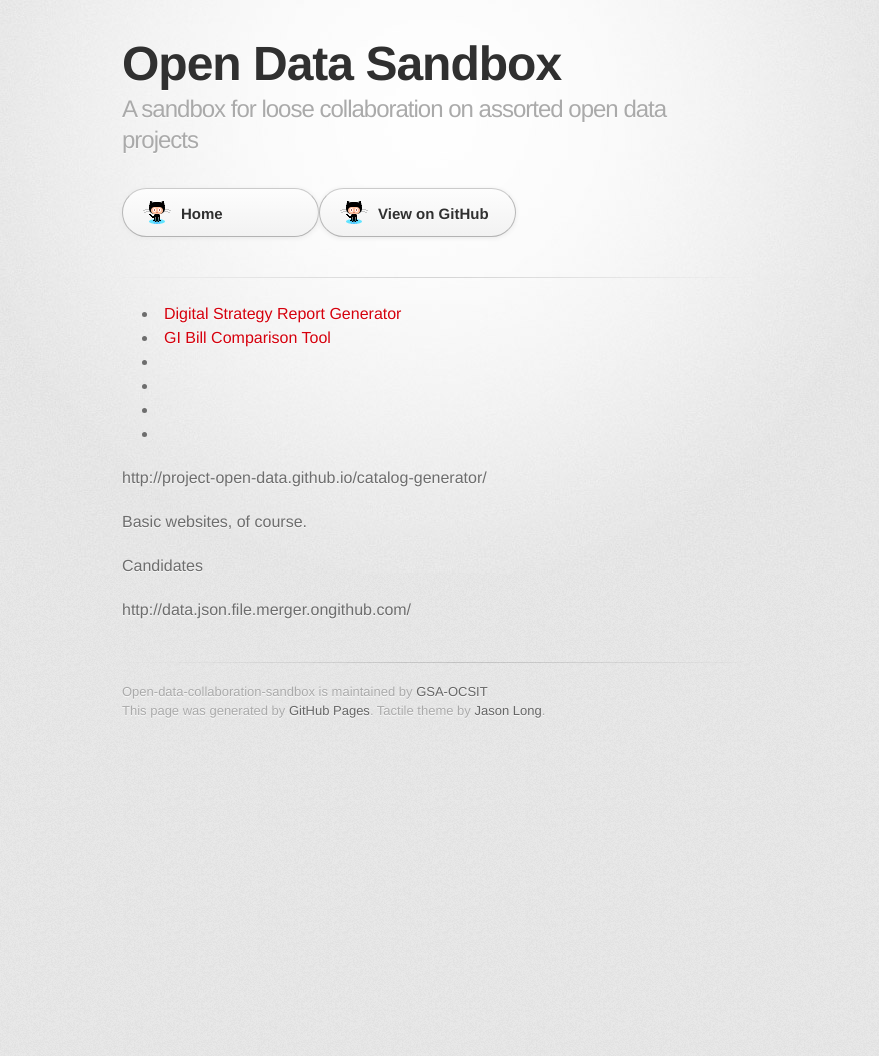
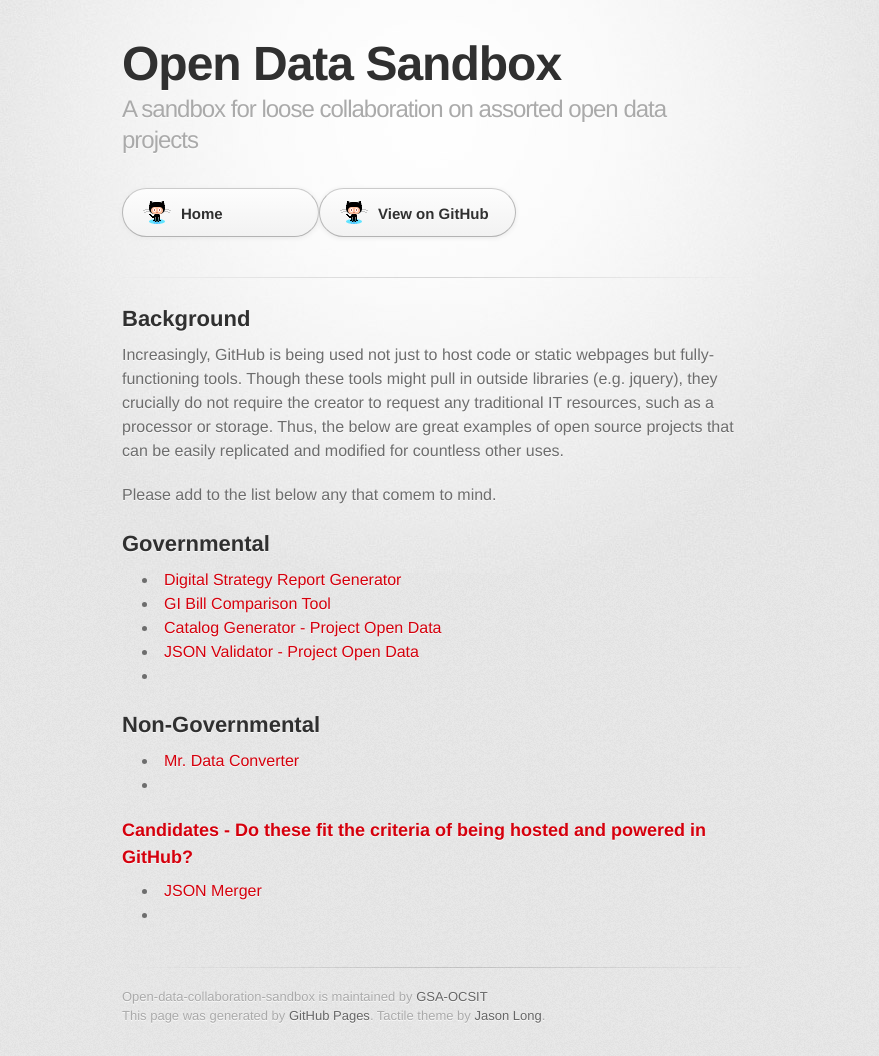
Before and after one commit to GSA/Open-Data-Collaboration-Sandbox, a Jekyll site: the page built from tools_hosted_in_github.md, in a window 1280 px wide. Shown: the whole page, without its empty margins (208-1087 px from the left). Built offline with Jekyll 4.4.1, drawn with Linux system fonts in a browser that asks for light colours; some web fonts are replaced; before the commit the page ends 900 px from its top, so only the background shows below that.

Commit message:
Update tools_hosted_in_github.md

```diff
--- a/tools_hosted_in_github.md
+++ b/tools_hosted_in_github.md
@@ -5,26 +5,26 @@
 filename: tools_hosted_in_github.md
 ---
 
+## Background
 
+Increasingly, GitHub is being used not just to host code or static webpages but fully-functioning tools.  Though these tools might pull in outside libraries (e.g. jquery), they crucially do not require the creator to request any traditional IT resources, such as a processor or storage.  Thus, the below are great examples of open source projects that can be easily replicated and modified for countless other uses.
+
+Please add to the list below any that comem to mind.
+
+
+## Governmental
 
 * [Digital Strategy Report Generator](digital-strategy-generator.apievangelist.com)
 * [GI Bill Comparison Tool](http://department-of-veterans-affairs.github.io/gi-bill-comparison-tool/)
+* [Catalog Generator - Project Open Data](http://project-open-data.github.io/catalog-generator/)
+* [JSON Validator - Project Open Data](http://project-open-data.github.io/json-validator/)
 * []()
-* []()
-* []()
+
+## Non-Governmental
+* [Mr. Data Converter](http://shancarter.github.io/mr-data-converter/)
 * []()
 
 
-http://project-open-data.github.io/catalog-generator/
-
-
-Basic websites, of course.
-
-
-
-
-
-
-Candidates
-
-http://data.json.file.merger.ongithub.com/
+### Candidates - Do these fit the criteria of being hosted and powered in GitHub?
+* [JSON Merger](http://data.json.file.merger.ongithub.com/)
+* []()
```
